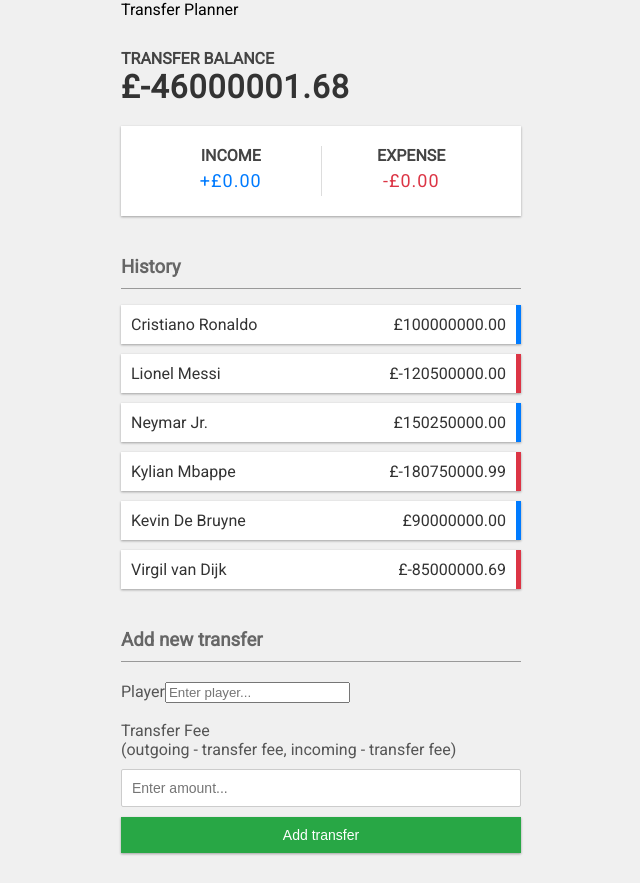
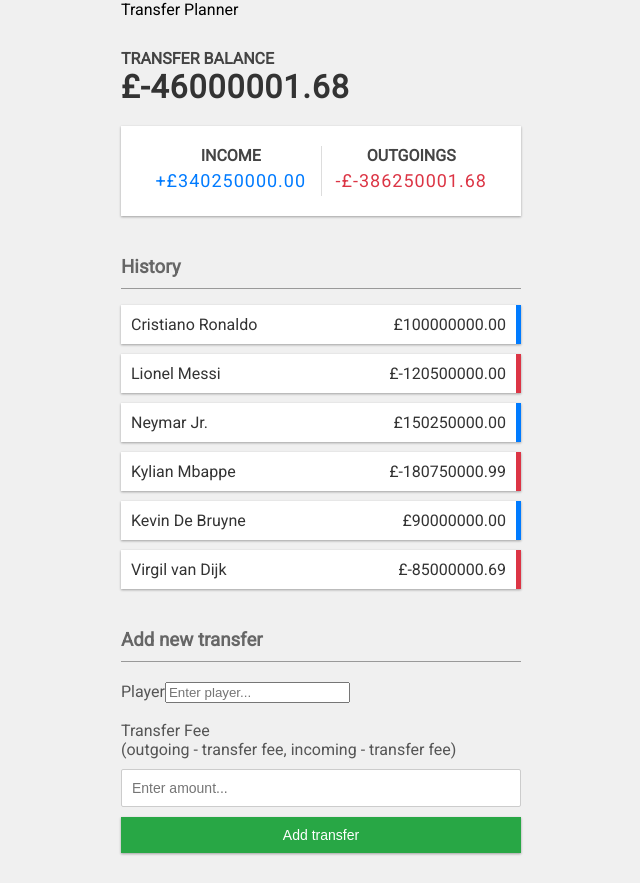
Before and after one commit to DMould123/fm-transfer-budget-app, a Vue app: page / in a window 1280 px wide. Shown: the whole page, without its empty margins (319-959 px from the left). Built offline with nearby package versions, Linux system fonts and the light colour scheme.

Commit message:
Updated the incomings and outgoing balance props

```diff
--- a/src/App.vue
+++ b/src/App.vue
@@ -2,7 +2,7 @@
   <Header />
   <div class="container">
     <Balance :total="total" />
-    <IncomeOutgoings />
+    <IncomeOutgoings :income="income" :outgoings="outgoings" />
     <TransfersList :transfers="transfers" />
     <AddTransfer />
   </div>
@@ -26,9 +26,30 @@
     { id: 6, name: 'Virgil van Dijk', amount: -85000000.69 }
   ])
 
+  // Get total transfers
   const total = computed(() => {
     return transfers.value.reduce((acc, transfer) => {
       return acc + transfer.amount
     }, 0)
   })
+
+  // Get transfer incomes
+  const income = computed(() => {
+    return transfers.value
+      .filter((transfer) => transfer.amount > 0)
+      .reduce((acc, transfer) => {
+        return acc + transfer.amount
+      }, 0)
+      .toFixed(2)
+  })
+
+  // Get transfer outgoings
+  const outgoings = computed(() => {
+    return transfers.value
+      .filter((transfer) => transfer.amount < 0)
+      .reduce((acc, transfer) => {
+        return acc + transfer.amount
+      }, 0)
+      .toFixed(2)
+  })
 </script>
--- a/src/components/IncomeOutgoings.vue
+++ b/src/components/IncomeOutgoings.vue
@@ -2,11 +2,26 @@
   <div class="inc-out-container">
     <div>
       <h4>Income</h4>
-      <p id="money-plus" class="money plus">+£0.00</p>
+      <p id="money-plus" class="money plus">+£{{ props.income }}</p>
     </div>
     <div>
-      <h4>Expense</h4>
-      <p id="money-minus" class="money minus">-£0.00</p>
+      <h4>Outgoings</h4>
+      <p id="money-minus" class="money minus">-£{{ props.outgoings }}</p>
     </div>
   </div>
 </template>
+
+<script setup>
+  import { defineProps } from 'vue'
+
+  const props = defineProps({
+    income: {
+      type: Number,
+      required: true
+    },
+    outgoings: {
+      type: Number,
+      required: true
+    }
+  })
+</script>
```
